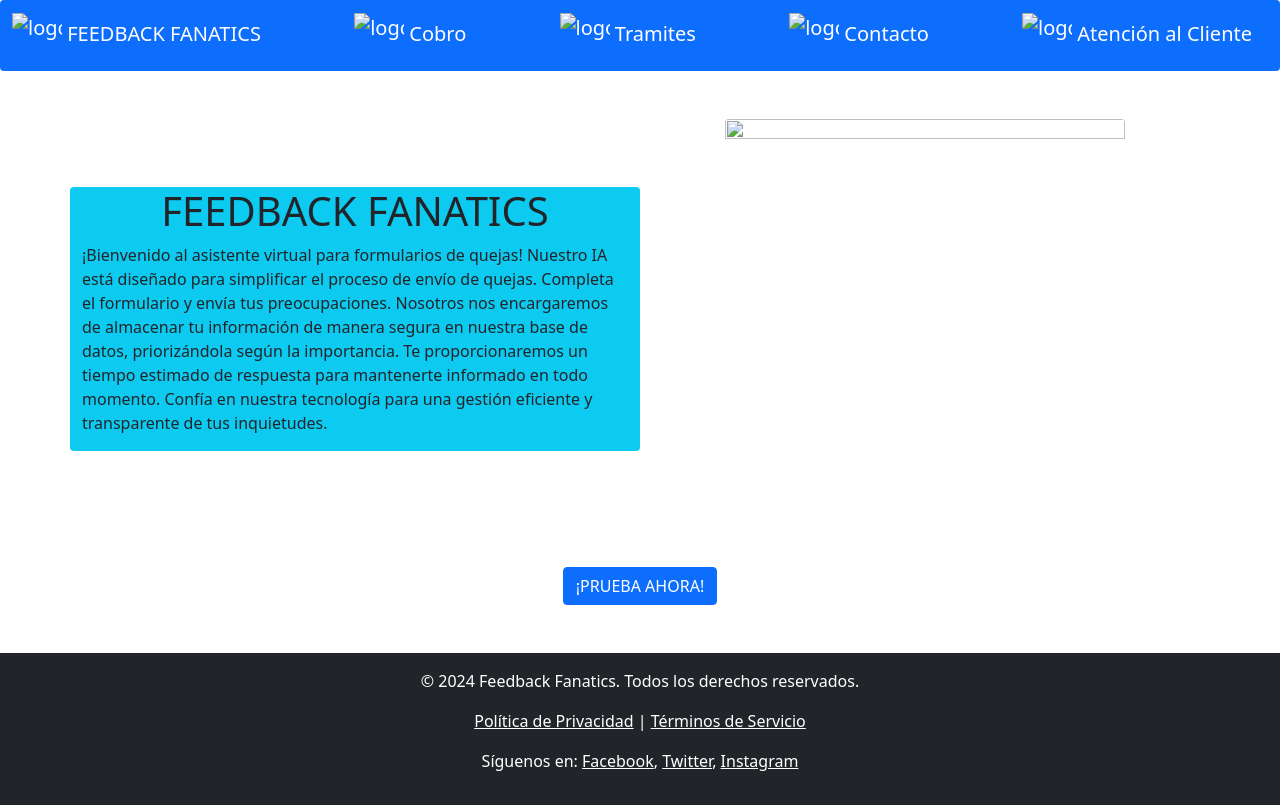
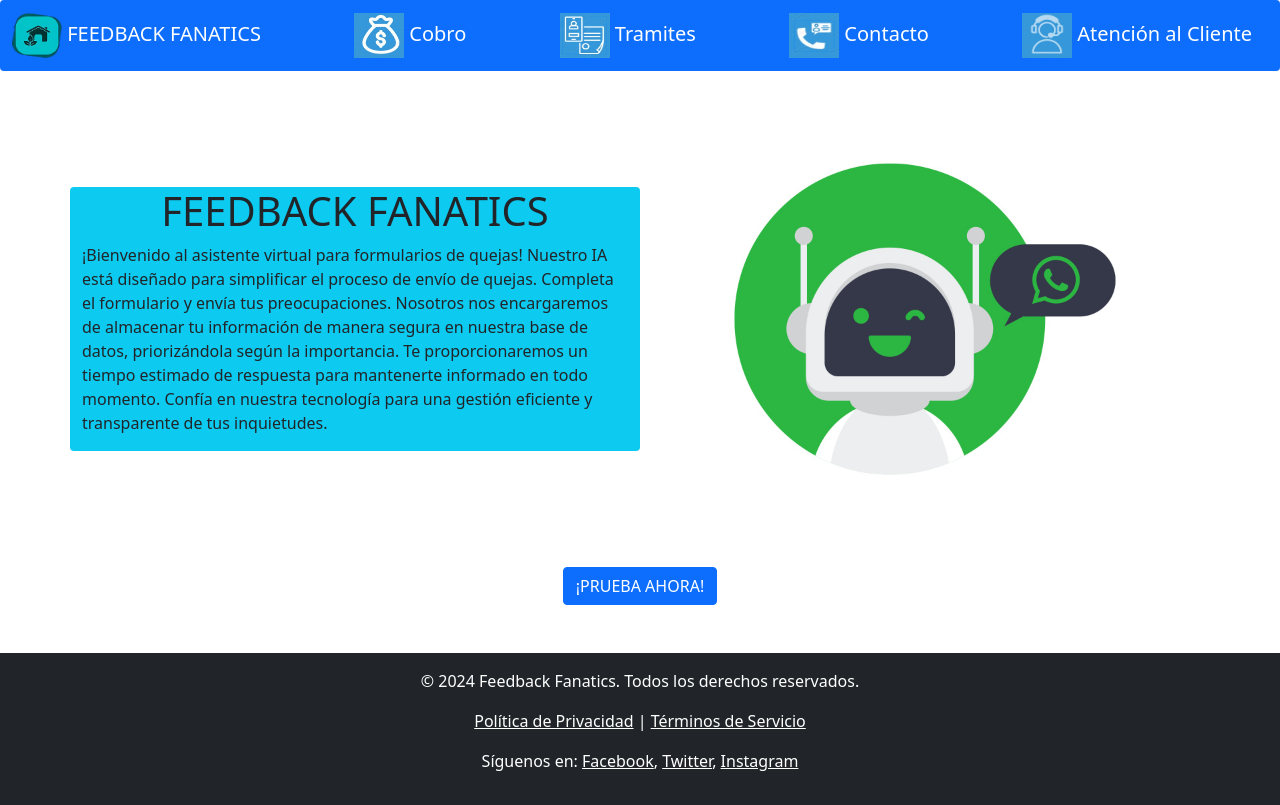
Before and after one commit to Jared-RodriguezdelaCruz/FeedBack_Fanatics, a plain HTML site: page index.html in a window 1280 px wide. Drawn offline with nearby package versions, Linux system fonts and the light colour scheme.

Commit message:
Update index.html

```diff
--- a/index.html
+++ b/index.html
@@ -13,23 +13,23 @@
     <nav class="navbar navbar-dark bg-primary rounded">
         <div class="container-fluid">
             <a class="navbar-brand" href="#">
-              <img src="/Multimedia/LogoFF.png" alt="logo" width="50" height="45" class="d-inline-block align-text-center">
+              <img src="/LogoFF.png" alt="logo" width="50" height="45" class="d-inline-block align-text-center">
               FEEDBACK FANATICS
             </a>
             <a class="navbar-brand" href="#">
-                <img src="/Multimedia/costo.jpg" alt="logo" width="50" height="45" class="d-inline-block align-text-center">
+                <img src="/costo.jpg" alt="logo" width="50" height="45" class="d-inline-block align-text-center">
                 Cobro
             </a>
             <a class="navbar-brand" href="#">
-                <img src="/Multimedia/tramites.jpg" alt="logo" width="50" height="45" class="d-inline-block align-text-center">
+                <img src="/tramites.jpg" alt="logo" width="50" height="45" class="d-inline-block align-text-center">
                 Tramites
             </a>
             <a class="navbar-brand" href="#">
-                <img src="/Multimedia/contacto.jpg" alt="logo" width="50" height="45" class="d-inline-block align-text-center">
+                <img src="/contacto.jpg" alt="logo" width="50" height="45" class="d-inline-block align-text-center">
                 Contacto
             </a>
             <a class="navbar-brand" href="#">
-                <img src="/Multimedia/cliente.jpg" alt="logo" width="50" height="45" class="d-inline-block align-text-center">
+                <img src="/cliente.jpg" alt="logo" width="50" height="45" class="d-inline-block align-text-center">
                 Atención al Cliente
             </a>
         </div>
@@ -53,7 +53,7 @@
                 </p>
             </div>
             <div class="col-6 text-center">
-                <img src="/Multimedia/img1.jpg" class="img-fluid rounded" width="400" height="400" />
+                <img src="/img1.jpg" class="img-fluid rounded" width="400" height="400" />
             </div>
         </div>
         <div class="row justify-content-center mt-5">
```
